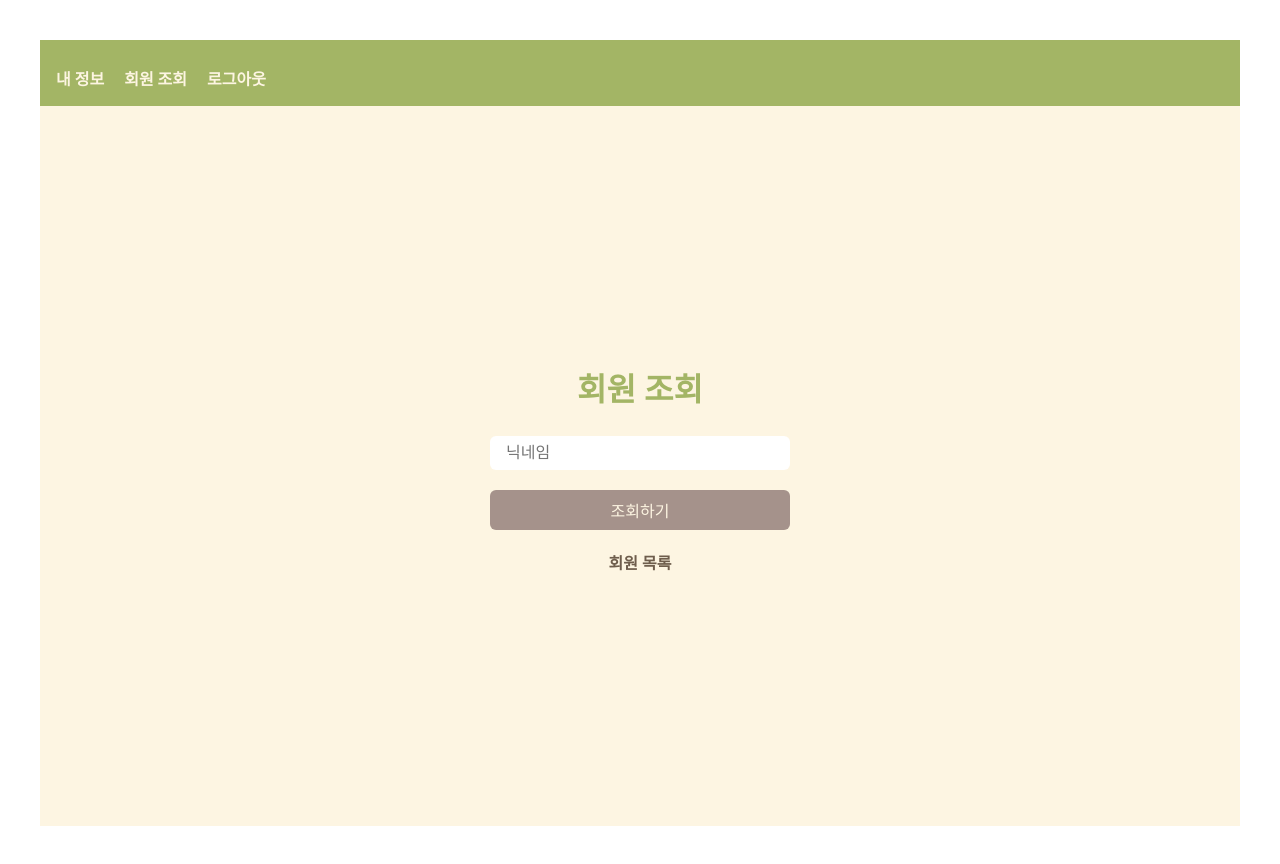
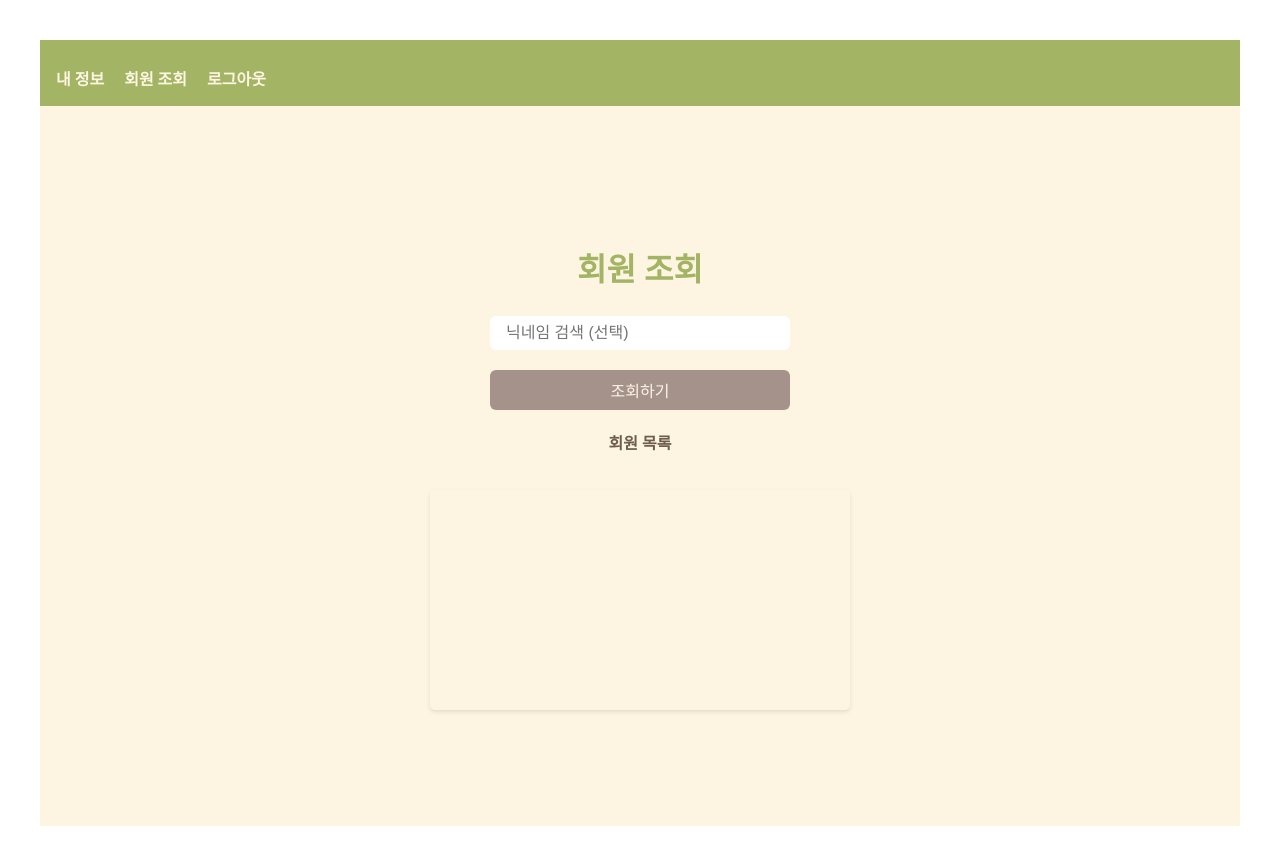
Before and after one commit to AT-SOPT-WEB/JeongminKim, a React (Vite) app in the folder week04/auth/: page /users in a window 1280 px wide. Built offline with nearby package versions, Linux system fonts and the light colour scheme.

Commit message:
style:검색 목록 스타일수정

```diff
--- a/week04/auth/src/pages/protected/Users.tsx
+++ b/week04/auth/src/pages/protected/Users.tsx
@@ -1,22 +1,60 @@
+import { useState } from "react";
+import axios from "axios";
 import Input from "../../components/Input";
 import Button from "../../components/Button";
-import { Container, Title, Text } from "./styles";
+import { Container, Title, Text, List } from "./styles";
 
 function Users() {
+    const [keyword, setKeyword] = useState("");
+    const [nicknameList, setNicknameList] = useState<string[]>([]);
+    const [error, setError] = useState("");
+
+    const handleSearch = async () => {
+        try {
+            const response = await axios.get("https://api.atsopt-seminar4.site/api/v1/users", {
+                params: keyword ? { keyword } : {},
+            });
+
+            if (response.data.success && response.data.data?.nicknameList) {
+                setNicknameList(response.data.data.nicknameList);
+                setError("");
+            } else {
+                setError("회원 목록을 불러올 수 없습니다.");
+                setNicknameList([]);
+            }
+        } catch (err: any) {
+            setError(err.response?.data?.message || "서버 오류가 발생했습니다.");
+            setNicknameList([]);
+        }
+    };
+
     return (
         <Container>
             <Title>회원 조회</Title>
+
             <Input
                 type="text"
                 name="nickname"
-                placeholder="닉네임"
-                value={""}
-                onChange={function (event: React.ChangeEvent<HTMLInputElement>): void {
-                    throw new Error("Function not implemented.");
-                }}
+                placeholder="닉네임 검색 (선택)"
+                value={keyword}
+                onChange={(e) => setKeyword(e.target.value)}
             />
-            <Button>조회하기</Button>
+
+            <Button onClick={handleSearch} isValid={true}>
+                조회하기
+            </Button>
+
+            {error && <Text style={{ color: "red" }}>{error}</Text>}
+
             <Text>회원 목록</Text>
+            <List>
+                <ul>
+                    {nicknameList.map((nickname, index) => (
+                        <li key={index}>{nickname}</li>
+                    ))}
+                </ul>
+            </List>
+
         </Container>
     );
 }
--- a/week04/auth/src/pages/protected/styles.ts
+++ b/week04/auth/src/pages/protected/styles.ts
@@ -50,3 +50,16 @@ export const Nav = styled.nav`
     display: flex;
     gap: 20px;
 `;
+
+export const List = styled.div`
+    margin-top: 20px;
+    padding: 10px;
+    background-color: ${({ theme }) => theme.colors.background};
+    border-radius: 5px;
+    box-shadow: 0 2px 4px rgba(0, 0, 0, 0.1);
+    width: 80%;
+    max-width: 400px;
+    text-align: center;
+    height: 200px;
+    overflow-y: auto;
+`;
```
